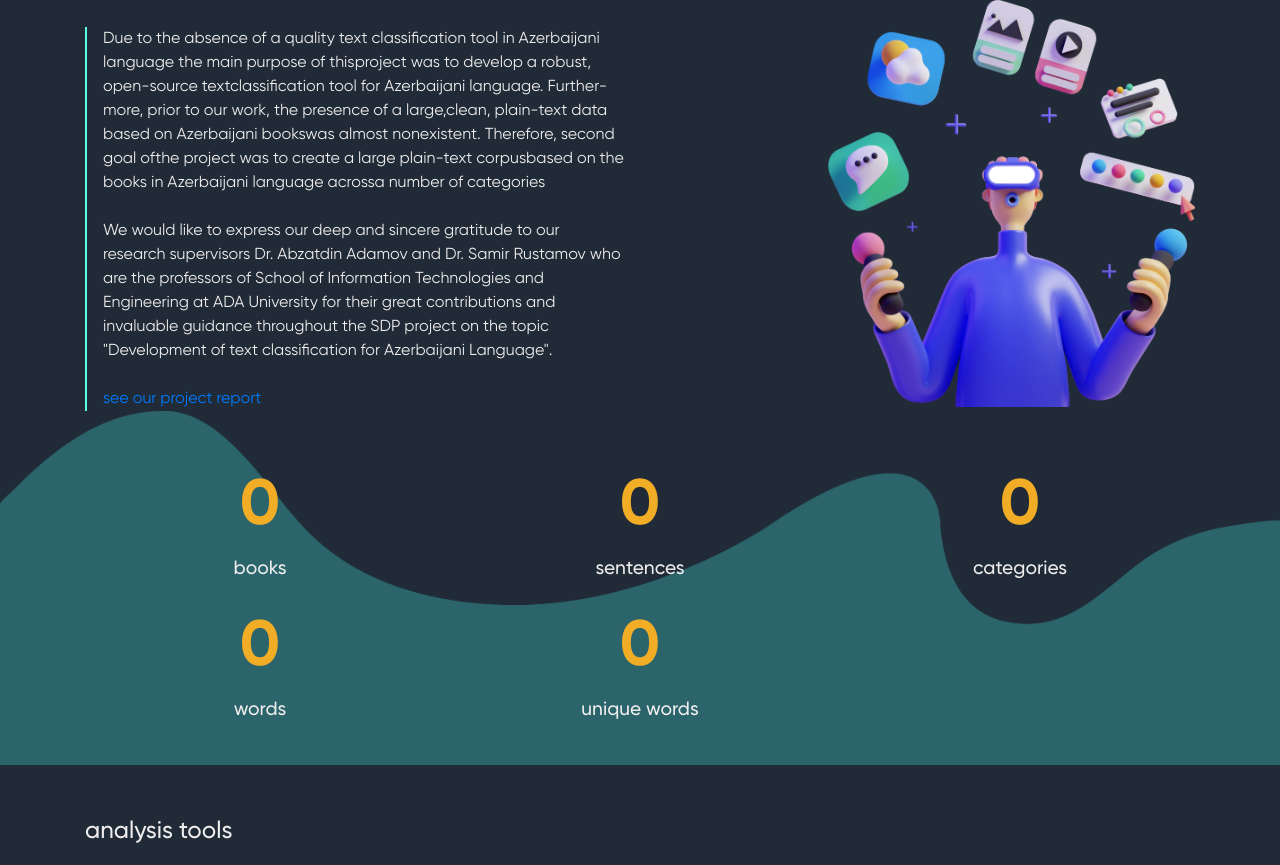
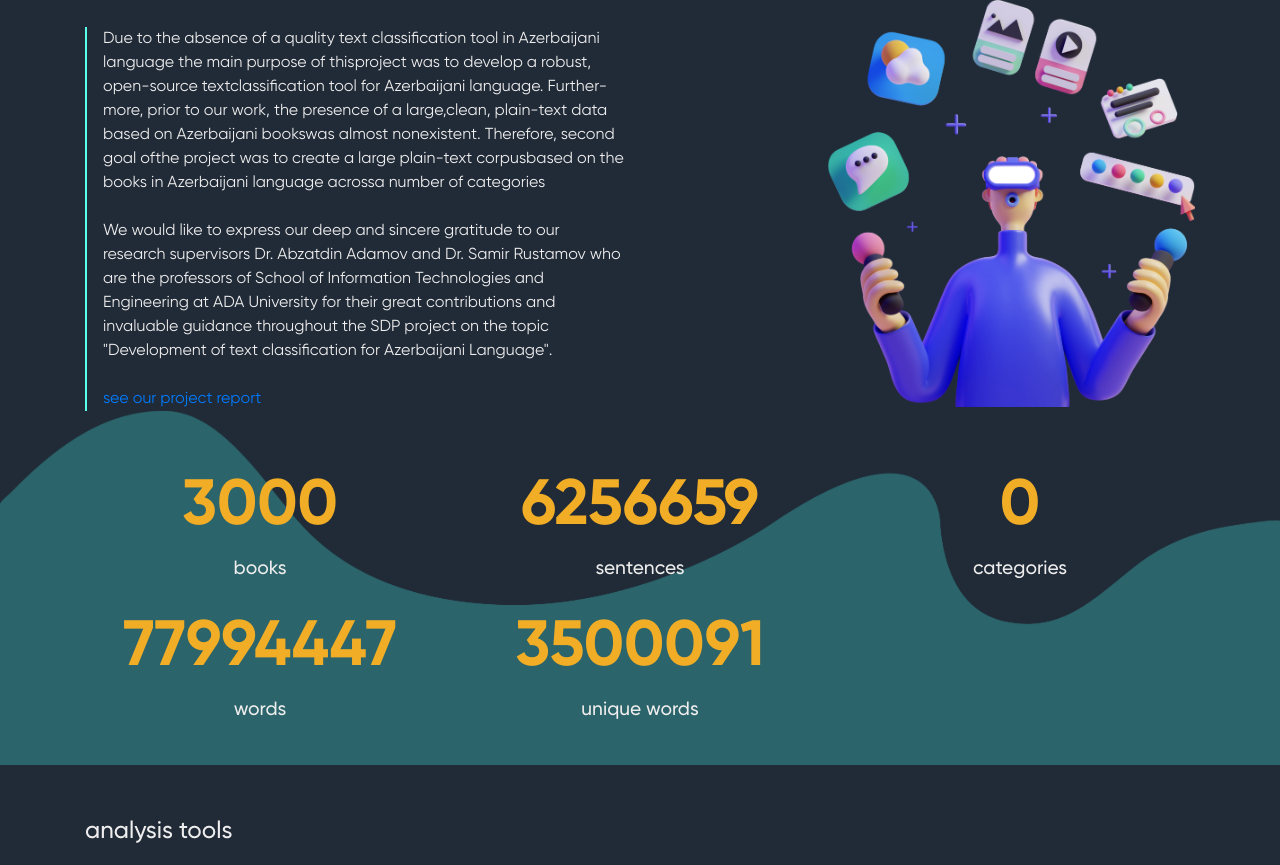
Before and after one commit to amiradamov/BakuProject, a Flask app: page / in a window 1280 px wide. Shown: the part 529-1394 px from the top of the page. Run offline with Flask 2, Linux system fonts and the light colour scheme; some libraries are stand-ins or nearby versions.

Commit message:
realized styles are not changing at all

```diff
--- a/static/js/script.js
+++ b/static/js/script.js
@@ -1,7 +1,7 @@
 
 $(document).ready(function () {
   $('#books').waypoint(function () {
-    increment('books', 3000);
+    increment('books', 3090);
   }, { offset: '75%' });
 
   $('#sentences').waypoint(function () {
@@ -9,7 +9,7 @@ $(document).ready(function () {
   }, { offset: '75%' });
 
   $('#categories').waypoint(function () {
-    increment('categories', 20);
+    increment('categories', 22);
   }, { offset: '75%' });
 
   $('#words').waypoint(function () {
@@ -24,12 +24,12 @@ $(document).ready(function () {
     // alert('in the function');
     var currVal = parseInt(document.getElementById(elem).innerHTML, 10);
     if (currVal < finalVal) {
-      finalVal > 1000000 ? currVal = currVal + 10000 : currVal = currVal + 1;
+      currVal = currVal + 1;
       document.getElementById(elem).innerHTML = currVal;
 
       setTimeout(function () {
         increment(elem, finalVal);
-      }, 5)
+      }, 30)
     }
   };
 });
--- a/templates/index.html
+++ b/templates/index.html
@@ -53,7 +53,7 @@
           </li>
 
           <li class="nav-item ml-3" id="languages">
-            <a class="btn btn-secondary btn-test" type="button" href="/az">az</a>
+            <a class="btn btn-secondary btn-test" href="/az">az</a>
           </li>
         </ul>
       </div>
@@ -67,7 +67,7 @@
       <div class="row d-flex">
         <div class="col-8 align-self-center">
           <span class="banner-title">development of text categorization <br> for Azerbaijani books</span><br>
-          <a class="btn btn-secondary mt-3 btn-test" href="#analysis-tools" type="button">test now</a>
+          <a class="btn btn-secondary mt-3 btn-test" href="#analysis-tools">test now</a>
         </div>
         <div class="col-3 title justify-content-end d-none d-md-block">
           <img src="static/assets/images/banner.png" class="banner-image" alt="">
@@ -122,12 +122,12 @@
           <div class="row justify-content-center justify-content-md-between">
 
             <div class="col-8 col-md-4 justify-content-center mb-3 text-center">
-              <span class="statistics" id="books">0</span><br>
+              <span class="statistics" id="books">3000</span><br>
               <span class="names mb-2">books</span><br>
             </div>
 
             <div class="col-8 col-md-4 justify-content-center mb-3 text-center">
-              <span class="statistics" id="sentences">0</span><br>
+              <span class="statistics" id="sentences">6256659</span><br>
               <span class="names mb-2">sentences</span><br>
             </div>
 
@@ -137,12 +137,12 @@
             </div>
 
             <div class="col-8 col-md-4 justify-content-center mb-3 text-center">
-              <span class="statistics" id="words">0</span><br>
+              <span class="statistics" id="words">77994447</span><br>
               <span class="names mb-2">words</span><br>
             </div>
 
             <div class="col-8 col-md-4 justify-content-center mb-3 text-center">
-              <span class="statistics" id="unique-words">0</span><br>
+              <span class="statistics" id="unique-words">3500091</span><br>
               <span class="names mb-2">unique words</span><br>
             </div>
 
```
Also changed, not shown: assets/style.css (+23 -4 lines).
